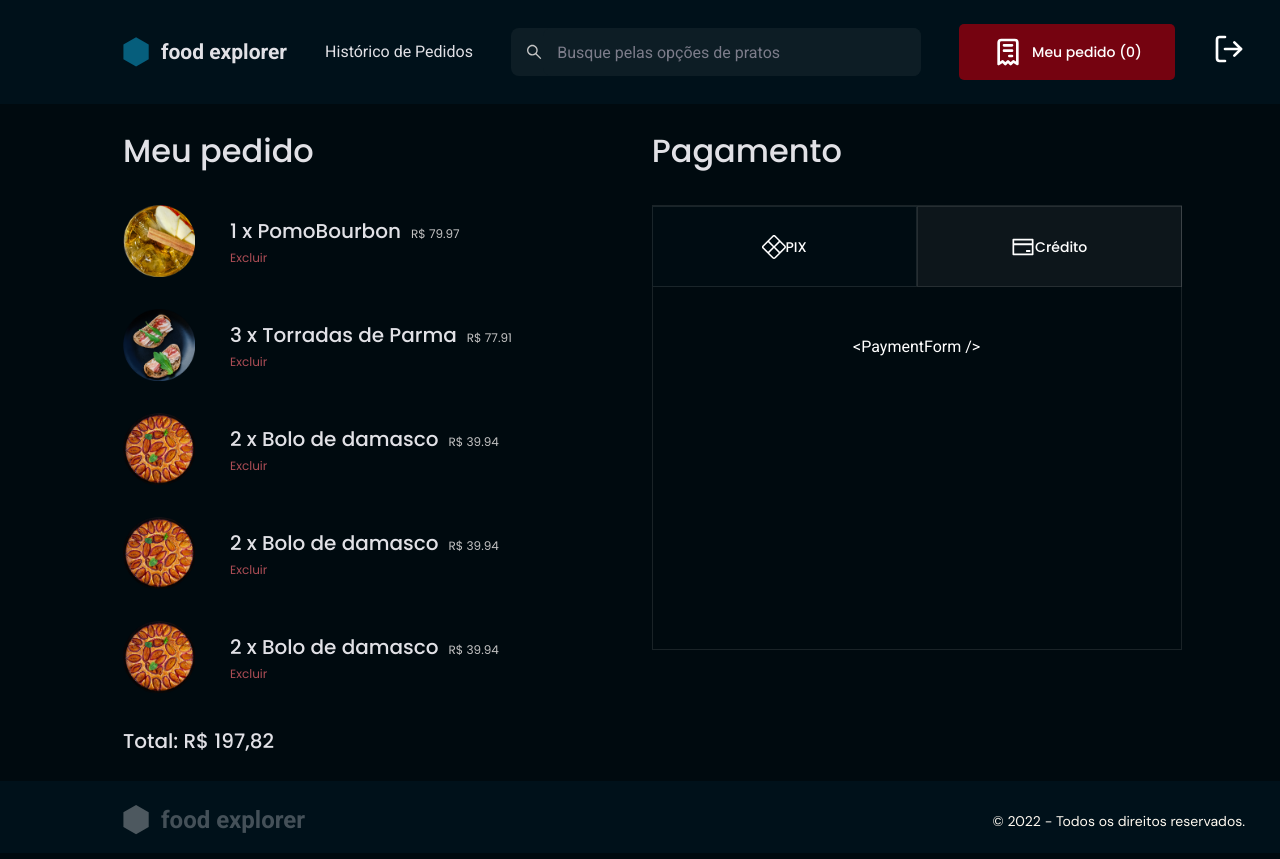
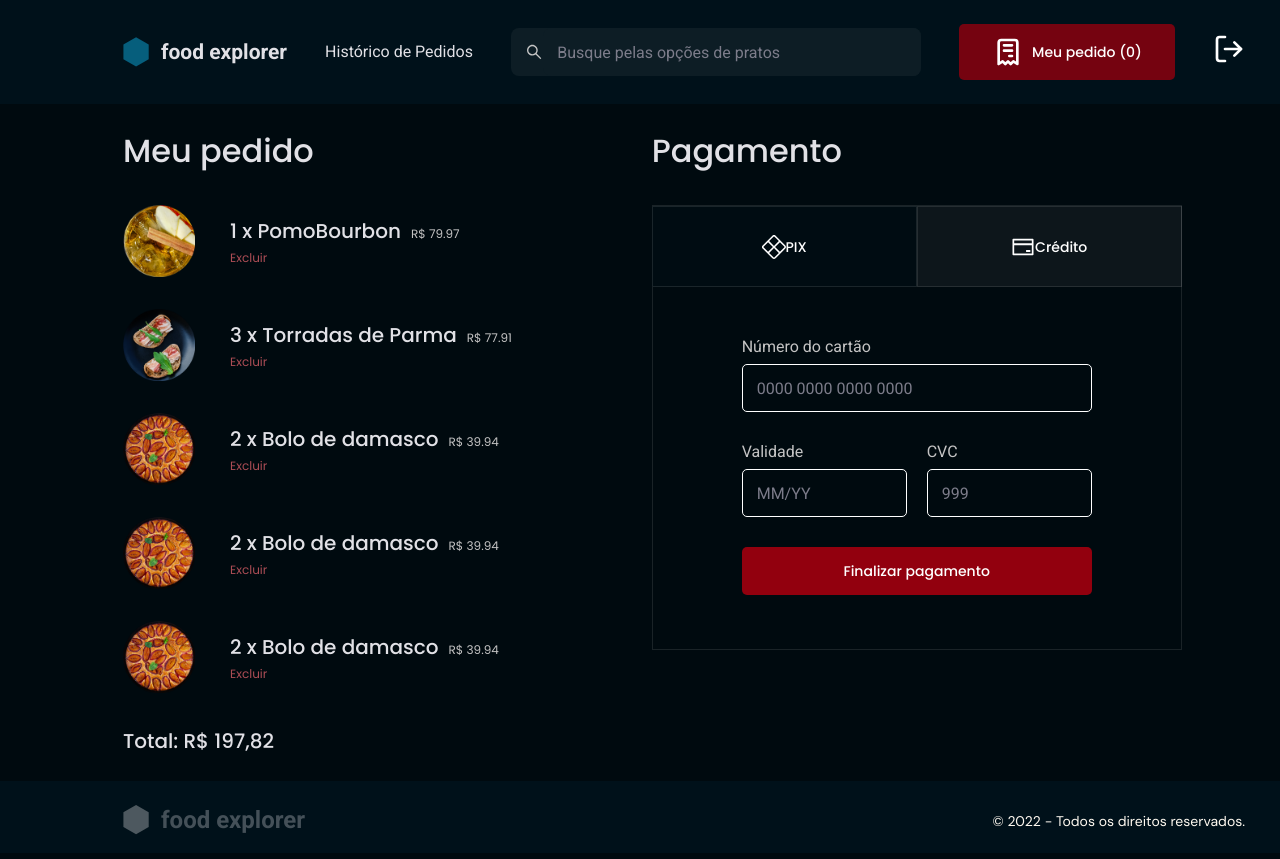
Before and after one commit to RenanFachin/RS_FoodExplorer, a React (Vite) app: page /orderpage in a window 1280 px wide. Shown: the top 859 px of the page. Built offline with nearby package versions, Linux system fonts and the light colour scheme.

Commit message:
Finalizada a construção da página de pedidos

```diff
--- a/src/components/Card/index.jsx
+++ b/src/components/Card/index.jsx
@@ -6,13 +6,14 @@ import { BiMinus, BiPlus} from 'react-icons/bi'
 import { AiOutlineHeart, AiFillHeart } from 'react-icons/ai'
 
 export function Card(){
+
     return(
         <Container>
             <button className='FavoriteDish'>
                 <AiOutlineHeart />
             </button>
 
-            <img src="../../../src/assets/Pratos/1_SaladaRavanello.png" alt="" />
+            <img src="../../../src/assets/Pratos/SaladaRavanello.png" alt="" />
 
             <h2>Salava Ravanello</h2>
             <span>Rabanetes, folhas verdes e molho agridoce salpicados com gergelim</span>
--- /dev/null
+++ b/src/components/PaymentForm/index.jsx
@@ -0,0 +1,45 @@
+import { Container } from './styles'
+
+import { Input } from '../Input'
+import { Button } from '../Button'
+
+
+export function PaymentForm(){
+
+
+    return(
+        <Container>
+                <div className='firstRow'>
+                    <Input
+                    title={'Número do cartão'}
+                    label={'Número do cartão'}
+                    placeholder={'0000 0000 0000 0000'}
+                    maxLength="16"
+                    />
+                </div>
+
+                <div className='secondRow'>
+                    <Input
+                    title={'Validade'}
+                    label={'Validade'}
+                    placeholder={'MM/YY'}
+                    maxLength="5"
+                    />
+
+                    <Input
+                    title={'CVC'}
+                    label={'CVC'}
+                    placeholder={'999'}
+                    maxLength="3"
+                    />
+                </div>
+
+
+                <Button
+                title={'Finalizar pagamento'}
+                />
+
+
+        </Container>
+    )
+}
--- /dev/null
+++ b/src/components/PaymentForm/styles.js
@@ -0,0 +1,23 @@
+import styled from "styled-components";
+
+export const Container = styled.form`
+    width: 35rem;
+    height: 27.4rem;
+
+
+    div{
+        background-color: transparent;
+
+    }
+
+    div:first-child{
+        margin-bottom: 3rem;
+    }
+
+
+    .secondRow{
+        display: flex;
+        gap: 2rem;
+    }
+
+`;
--- a/src/components/Section/index.jsx
+++ b/src/components/Section/index.jsx
@@ -21,7 +21,8 @@ export function Section({title}){
                 </button>
 
                 <div>
-                <Card />
+                <Card
+                />
                 </div>
 
 
--- a/src/pages/OrderPage/index.jsx
+++ b/src/pages/OrderPage/index.jsx
@@ -3,6 +3,7 @@ import { Container, Main } from './style';
 import { Header } from '../../components/Header'
 import { Footer } from '../../components/Footer'
 import { OrderItem } from '../../components/OrderItem'
+import { PaymentForm } from '../../components/PaymentForm'
 
 import qrCode from '../../assets/svg/qr-code.svg'
 
@@ -86,7 +87,7 @@ export function OrderPage(){
                         </div>
 
                         <div className='paymentForms'>
-                            {paymentType === 'pix' ? <img src={qrCode} /> : '<PaymentForm />'}
+                            {paymentType === 'pix' ? <img src={qrCode} /> : <PaymentForm />}
                         </div>
                     </div>
                 </section>
```
